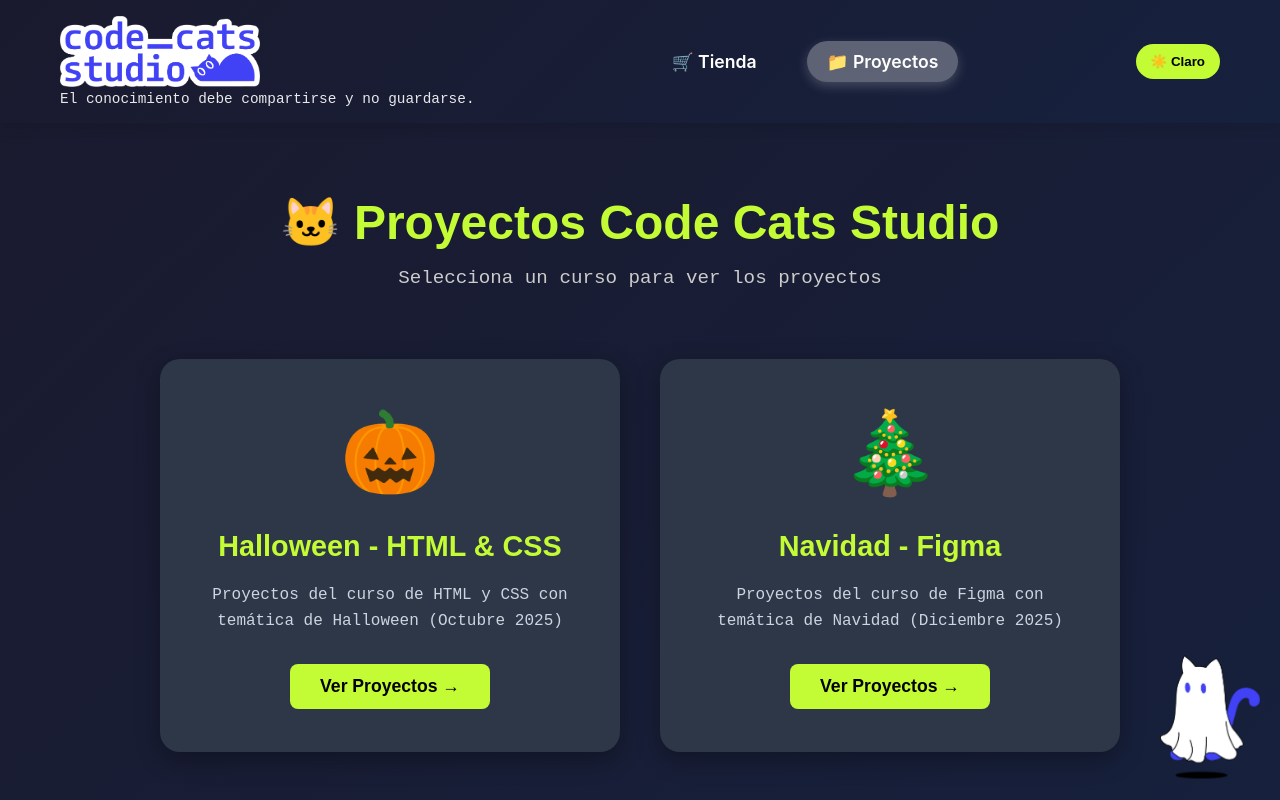
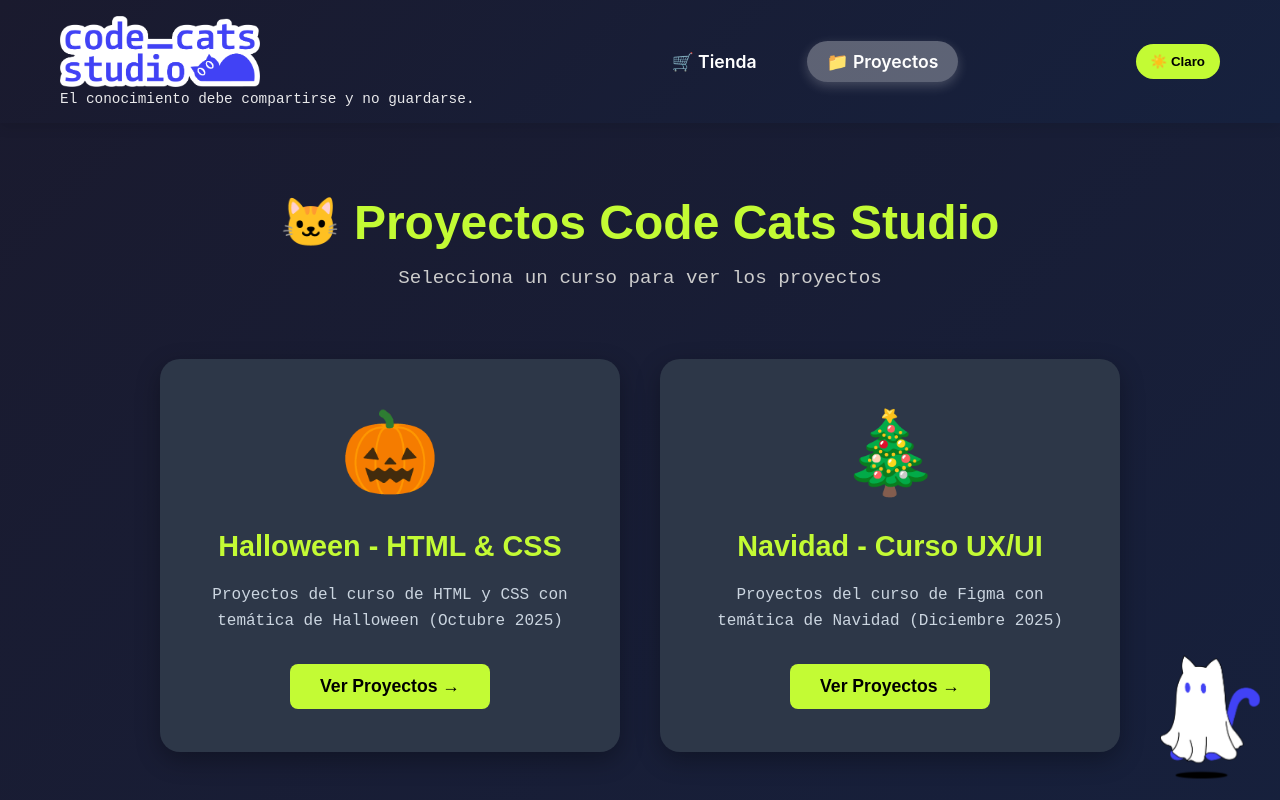
Before and after one commit to leaox77/Code-Cats-Studio, a React (Vite) app: page /proyectos in a window 1280 px wide. Shown: the top 800 px of the page. Built offline with nearby package versions, Linux system fonts and the light colour scheme; a web font is replaced by a local one.

Commit message:
🐛 [FIX] texto ux/ui

```diff
--- a/src/pages/Proyectos.jsx
+++ b/src/pages/Proyectos.jsx
@@ -284,7 +284,7 @@ const Proyectos = () => {
 
             <div className="curso-card" onClick={() => setVistaActual('navidad')}>
               <div className="curso-icon">🎄</div>
-              <h3 className="curso-titulo">Navidad - Figma</h3>
+              <h3 className="curso-titulo">Navidad - Curso UX/UI</h3>
               <p className="curso-descripcion">Proyectos del curso de Figma con temática de Navidad (Diciembre 2025)</p>
               <button className="btn-ver-proyectos">Ver Proyectos →</button>
             </div>
```
